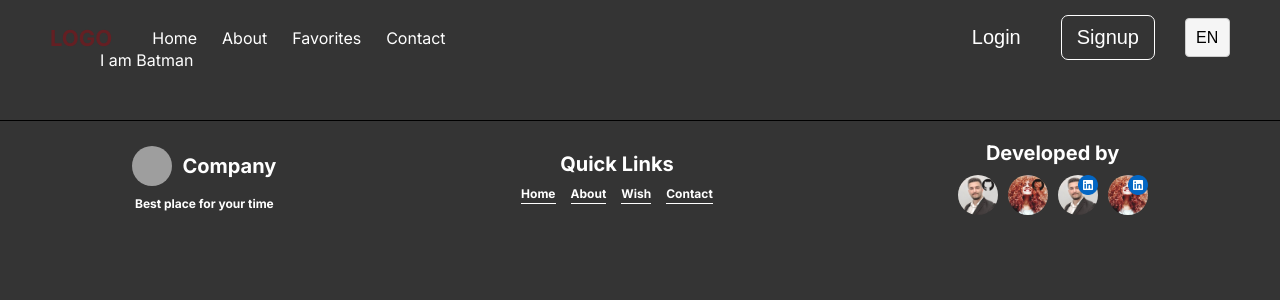
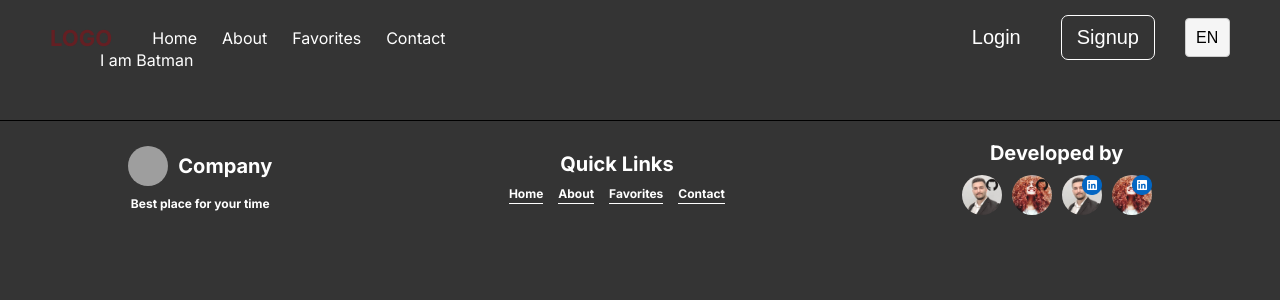
Before and after one commit to noor-ridha/e-commerce, a Next.js app in the folder client/: page / in a window 1280 px wide. Shown: the top 300 px of the page. Built offline with nearby package versions, Linux system fonts and the light colour scheme; grey boxes are pictures that could not be loaded.

Commit message:
front-end\ update footer

```diff
--- a/client/app/components/Footer/Footer.tsx
+++ b/client/app/components/Footer/Footer.tsx
@@ -32,7 +32,7 @@ const Footer = () => {
             About
           </Link>
           <Link href="/favorites" className="quick-links__list__item">
-            Wish
+            Favorites
           </Link>
           <Link href="/contact" className="quick-links__list__item">
             Contact
```
